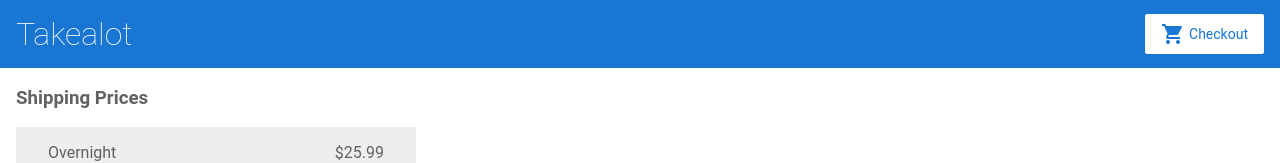
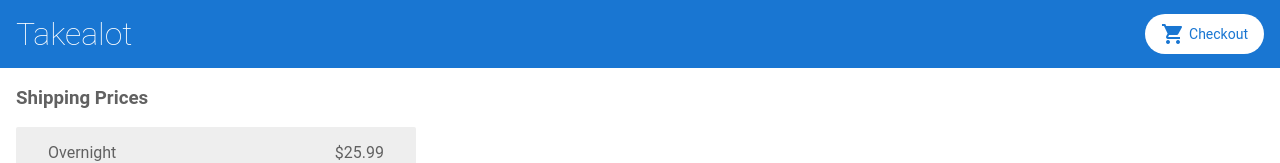
Before and after one commit to 19088265/angular-tutorial, an Angular app: page /shipping in a window 1280 px wide. Shown: the top 163 px of the page. Built offline with nearby package versions, Linux system fonts and the light colour scheme.

Commit message:
2 files modified

```diff
--- a/src/app/top-bar/top-bar.component.ts
+++ b/src/app/top-bar/top-bar.component.ts
@@ -11,6 +11,10 @@ export class TopBarComponent {
     const checkBtn = document.querySelector('#btnCheck') as HTMLDivElement;
     const cartIcon = document.querySelector('#cartIcon') as HTMLDivElement;
 
+    //checkBtn.style.transitionProperty = 'width, borderRadius';
+    //checkBtn.style.transitionDuration = '1000ms';
+    //checkBtn.style.transitionTimingFunction = 'ease';
+
     checkBtn.style.width = '40px';
     checkBtn.style.borderRadius = '50px';
     cartIcon.style.marginLeft = '-70%';
--- a/src/styles.css
+++ b/src/styles.css
@@ -55,18 +55,33 @@ a:hover {
 /* Checkout button animation code */
 @keyframes checkoutHover {
   from {
-    font-size: initial;
+    width: initial;
   }
   to {
-    font-size: 18px;
+    width: 40px;
   }
 }
 
 #btnCheck:hover {
-  opacity: 1;
   animation-name: checkoutHover;
-  animation-duration: 100ms;
-  font-size: 18px;
+  animation-timing-function: cubic-bezier(0.075, 0.82, 0.165, 1);
+  animation-duration: 500ms;
+  width: 40px;
+}
+
+/* Checkout transitions */
+#btnCheck {
+  border-radius: 50px;
+  transition-property: border-radius;
+  transition-duration: 9000ms;
+  transition-delay: 0ms;
+  transition-timing-function: cubic-bezier(0.075, 0.82, 0.165, 1);
+}
+
+#cartIcon {
+  transition-property: margin-left;
+  transition-duration: 5000ms;
+  transition-timing-function: cubic-bezier(0.175, 0.885, 0.32, 1.275);
 }
 
 /* Input */
```
